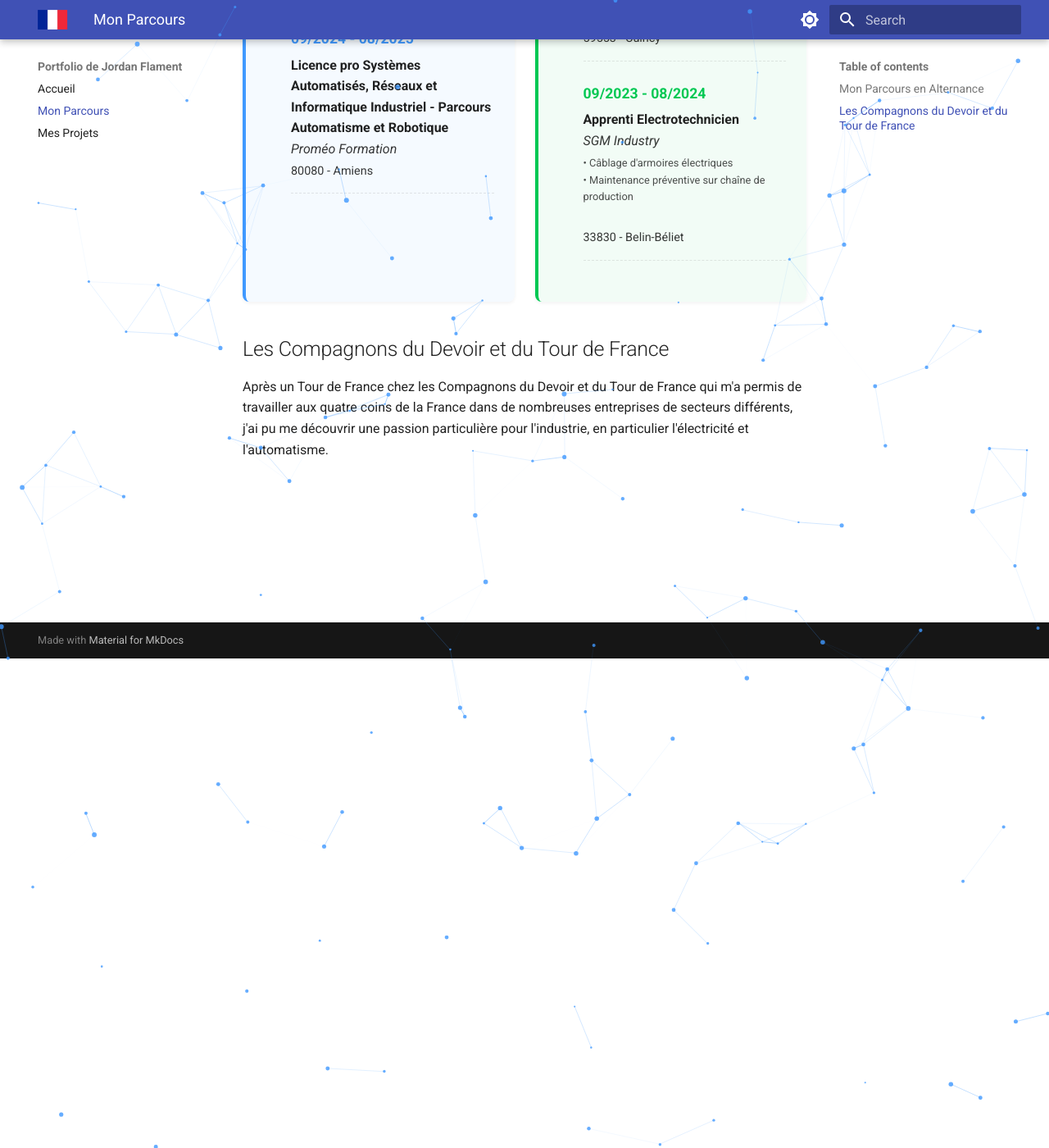
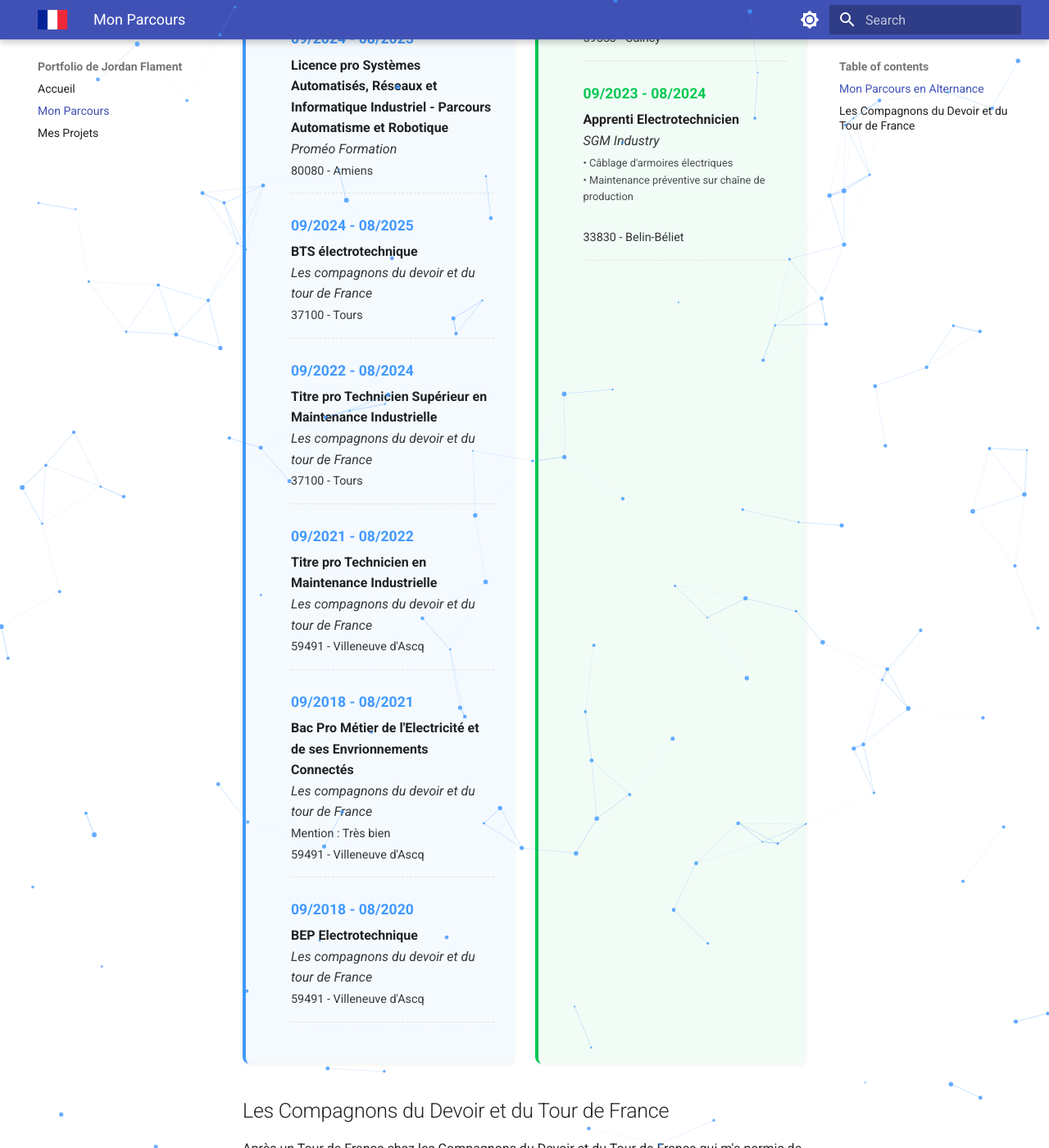
Before and after one commit to jordan-flament/jordan-flament.github.io, an MkDocs documentation site: the page built from docs/parcours.md, in a window 1280 px wide and 1400 px high, scrolled down 597 px. Shown: the whole window at 82% size. Built offline with MkDocs 1.6.1 and Material for MkDocs 9.7.7, drawn with Linux system fonts in a browser that asks for light colours.

Commit message:
MAJ parcours graphique V6

```diff
--- a/docs/parcours.md
+++ b/docs/parcours.md
@@ -24,6 +24,41 @@
         <span style="font-weight: 600; display: block; margin-top: 5px;">Licence pro Systèmes Automatisés, Réseaux et Informatique Industriel - Parcours Automatisme et Robotique</span>
         <span style="font-style: italic; opacity: 0.9;">Proméo Formation</span><br>
         <span style="font-style: normal; font-size: 0.9em; opacity: 0.9;">80080 - Amiens</span>
+      </li>
+      <li style="margin-bottom: 25px; border-bottom: 1px dashed rgba(128,128,128,0.2); padding-bottom: 15px;">
+        <span style="font-weight: bold; display: block; font-size: 1.1em; color: #4099ff;">09/2024 - 08/2025</span>
+        <span style="font-weight: 600; display: block; margin-top: 5px;">BTS électrotechnique</span>
+        <span style="font-style: italic; opacity: 0.9;">Les compagnons du devoir et du tour de France</span><br>
+        <span style="font-style: normal;font-size: 0.9em ;opacity: 0.9;">37100 - Tours</span>
+      </li>
+      </li>
+        <li style="margin-bottom: 25px; border-bottom: 1px dashed rgba(128,128,128,0.2); padding-bottom: 15px;">
+        <span style="font-weight: bold; display: block; font-size: 1.1em; color: #4099ff;">09/2022 - 08/2024</span>
+        <span style="font-weight: 600; display: block; margin-top: 5px;">Titre pro Technicien Supérieur en Maintenance Industrielle</span>
+        <span style="font-style: italic; opacity: 0.9;">Les compagnons du devoir et du tour de France</span><br>
+        <span style="font-style: normal;font-size: 0.9em ;opacity: 0.9;">37100 - Tours</span>
+      </li>
+      </li>
+        <li style="margin-bottom: 25px; border-bottom: 1px dashed rgba(128,128,128,0.2); padding-bottom: 15px;">
+        <span style="font-weight: bold; display: block; font-size: 1.1em; color: #4099ff;">09/2021 - 08/2022</span>
+        <span style="font-weight: 600; display: block; margin-top: 5px;">Titre pro Technicien en Maintenance Industrielle</span>
+        <span style="font-style: italic; opacity: 0.9;">Les compagnons du devoir et du tour de France</span><br>
+        <span style="font-style: normal;font-size: 0.9em ;opacity: 0.9;">59491 - Villeneuve d'Ascq</span>
+      </li>
+      </li>
+        <li style="margin-bottom: 25px; border-bottom: 1px dashed rgba(128,128,128,0.2); padding-bottom: 15px;">
+        <span style="font-weight: bold; display: block; font-size: 1.1em; color: #4099ff;">09/2018 - 08/2021</span>
+        <span style="font-weight: 600; display: block; margin-top: 5px;">Bac Pro Métier de l'Electricité et de ses Envrionnements Connectés</span>
+        <span style="font-style: italic; opacity: 0.9;">Les compagnons du devoir et du tour de France</span><br>
+        <span style="font-style: normal;font-size: 0.9em ;opacity: 0.9;">Mention : Très bien</span><br>
+        <span style="font-style: normal;font-size: 0.9em ;opacity: 0.9;">59491 - Villeneuve d'Ascq</span>
+      </li>
+      </li>
+        <li style="margin-bottom: 25px; border-bottom: 1px dashed rgba(128,128,128,0.2); padding-bottom: 15px;">
+        <span style="font-weight: bold; display: block; font-size: 1.1em; color: #4099ff;">09/2018 - 08/2020</span>
+        <span style="font-weight: 600; display: block; margin-top: 5px;">BEP Electrotechnique</span>
+        <span style="font-style: italic; opacity: 0.9;">Les compagnons du devoir et du tour de France</span><br>
+        <span style="font-style: normal;font-size: 0.9em ;opacity: 0.9;">59491 - Villeneuve d'Ascq</span>
       </li>
     </ul>
   </div>
```
